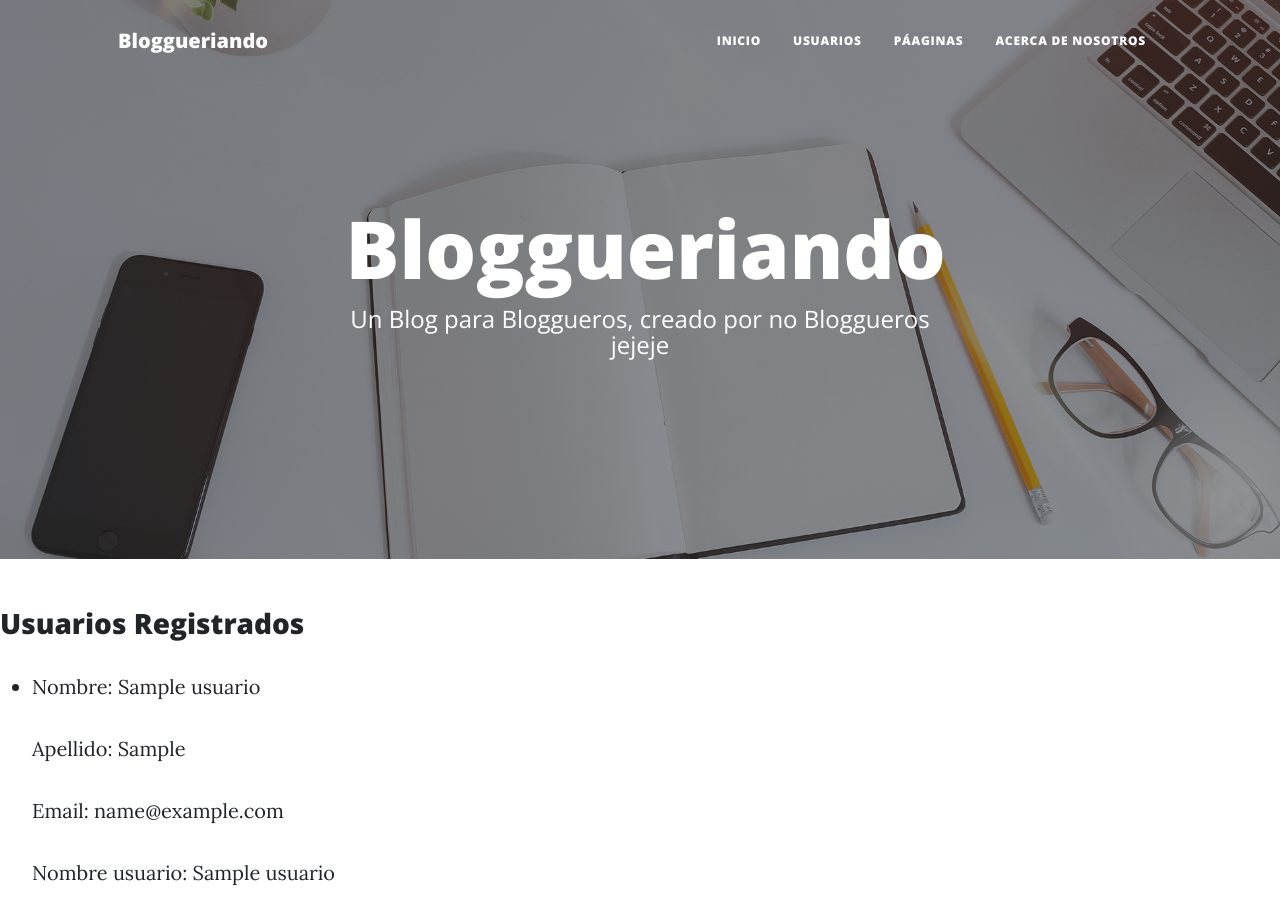
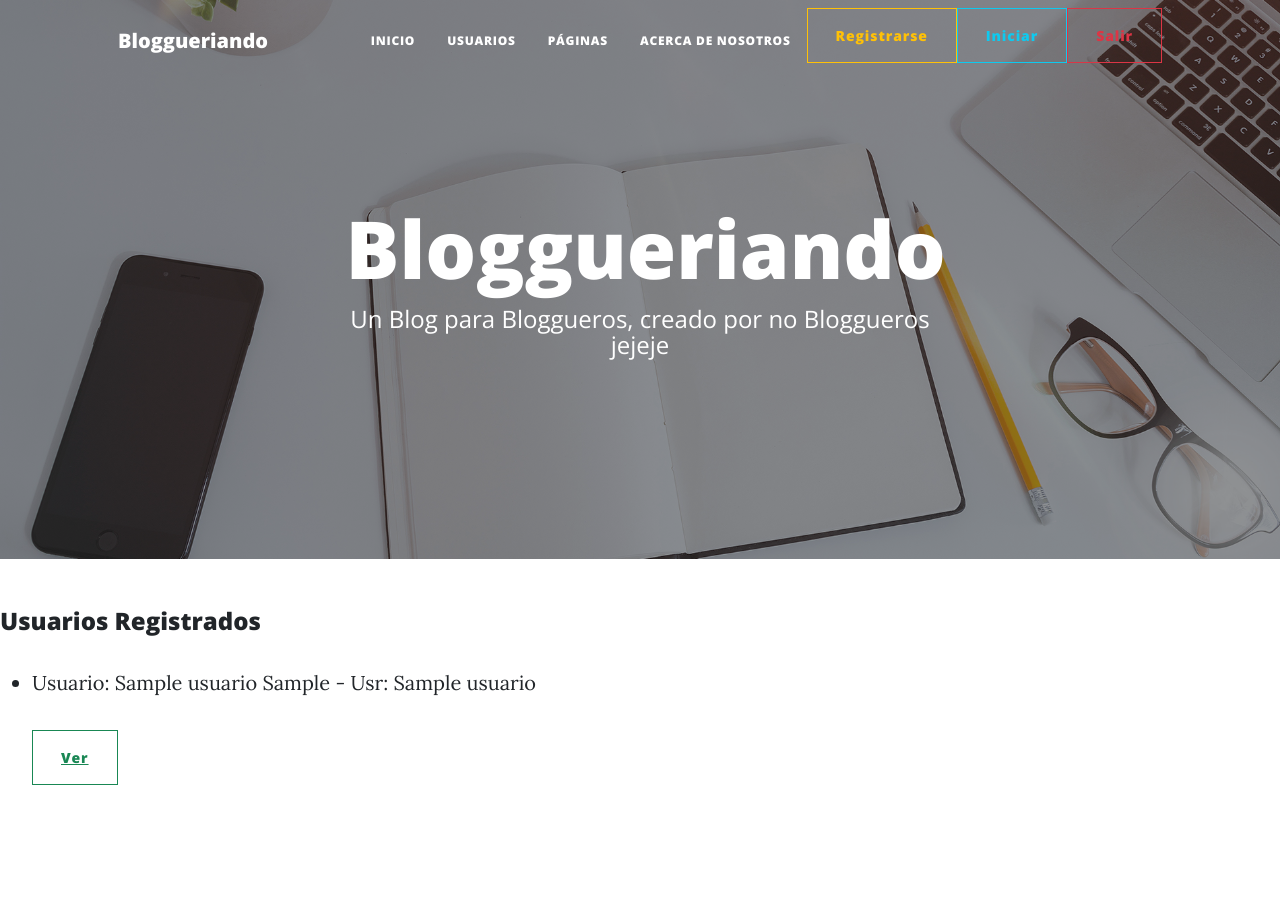
Before and after one commit to jrengifo28/BlogWebSite, a Django app: page /blog/usuario/list in a window 1280 px wide. After the commit the page ends 785 px from the top, so only its background shows below. Run offline with Django 4.2, Linux system fonts and the light colour scheme; tables that the repository leaves empty hold one stand-in row (values such as "Sample post"); some libraries are stand-ins or nearby versions.

Commit message:
Se realizan modificaciones a los templates de navegación, inicio y listar-usuarios. Se crea el template de UsuarioDetalle y listar páginas

```diff
--- a/EntregaFinal/blog/templates/blog/inicio.html
+++ b/EntregaFinal/blog/templates/blog/inicio.html
@@ -5,7 +5,4 @@
 {% load static %}
 
 {% block contenido_nuevo %}
-
-<h3>Esta es la página de Inicio</h3>
-
 {% endblock %}
--- a/EntregaFinal/blog/templates/blog/listar-usuarios.html
+++ b/EntregaFinal/blog/templates/blog/listar-usuarios.html
@@ -6,15 +6,15 @@
 
 {% block contenido_nuevo %}
 
-<h3>Usuarios Registrados</h3>
+<h4>Usuarios Registrados</h4>
 
 <ul>
     {% for usuario in object_list %}
     <li>
-        <p>Nombre: {{usuario.nombre}} </p>
-        <p>Apellido: {{usuario.apellido}} </p>
-        <p>Email: {{usuario.email}}</p>
-        <p>Nombre usuario: {{usuario.nombre_usuario}} </p>
+        <p>Usuario: {{usuario.nombre}} {{usuario.apellido}} - Usr: {{usuario.nombre_usuario}} </p>
+        <p>
+            <a class="btn btn-outline-success" href="{% url 'UsuarioDetalle' usuario.id %}"> Ver </a>
+        </p>
     </li>
     {% endfor %}
 </ul>
--- a/EntregaFinal/blog/templates/blog/navegacion.html
+++ b/EntregaFinal/blog/templates/blog/navegacion.html
@@ -39,9 +39,13 @@
                     </li>
                     <li class="nav-item"><a class="nav-link px-lg-3 py-3 py-lg-4"
                             href="{% url 'UsuarioList' %}">Usuarios</a></li>
-                    <li class="nav-item"><a class="nav-link px-lg-3 py-3 py-lg-4" href="post.html">Páaginas</a></li>
+                    <li class="nav-item"><a class="nav-link px-lg-3 py-3 py-lg-4"
+                            href="{% url 'PaginaList' %}">Páginas</a></li>
                     <li class="nav-item"><a class="nav-link px-lg-3 py-3 py-lg-4" href="contact.html">Acerca de
                             nosotros</a></li>
+                    <li class="nav-item"><button type="button" class="btn btn-outline-warning">Registrarse</button></li>
+                    <li class="nav-item"><button type="button" class="btn btn-outline-info">Iniciar</button></li>
+                    <li class="nav-item"><button type="button" class="btn btn-outline-danger">Salir</button></li>
                 </ul>
             </div>
         </div>
```
Also changed, not shown: EntregaFinal/blog/templates/blog/usuario-detalle.html (added, +17 -0 lines), EntregaFinal/blog/templates/blog/Listar-paginas.html (renamed from EntregaFinal/blog/templates/blog/paginas-list.html).
